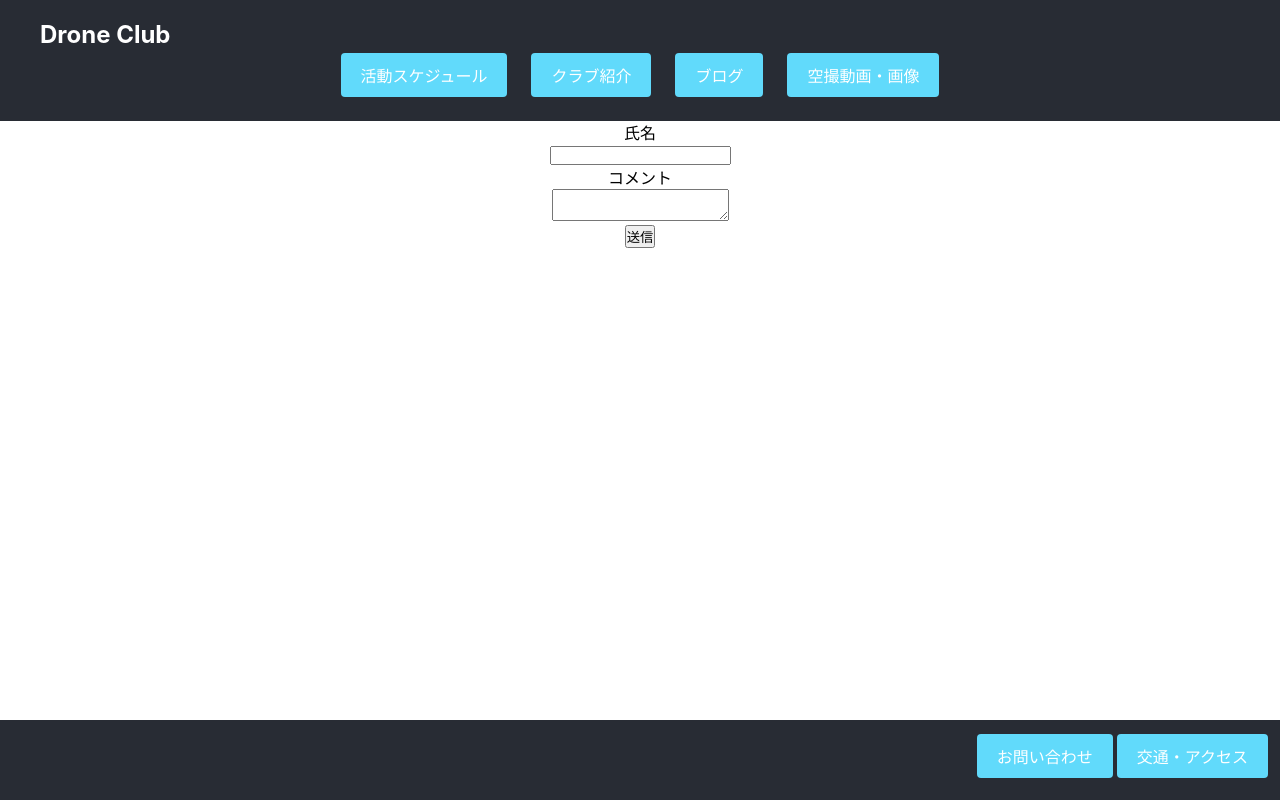
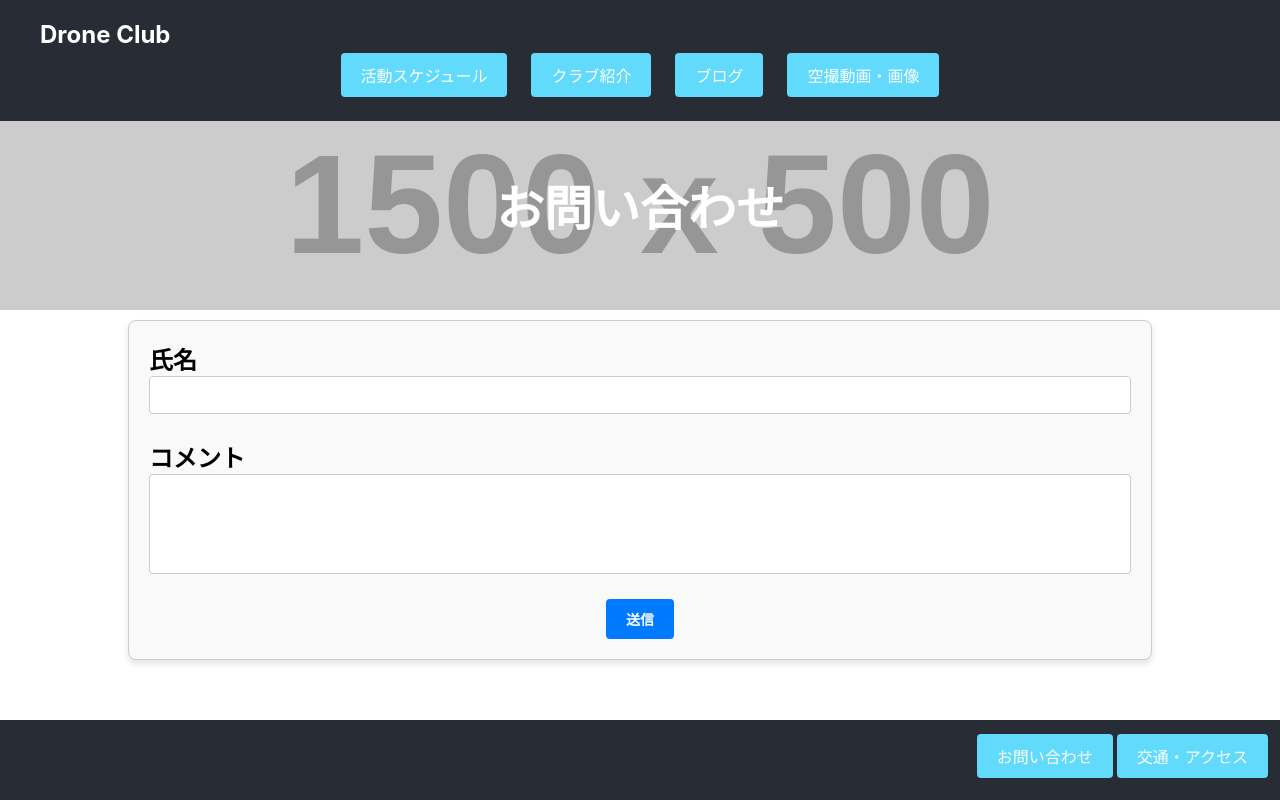
Before and after one commit to tsuyoshi12345/website, a React (Create React App) app in the folder frontend/react-project/: page /contact in a window 1280 px wide. Built offline with nearby package versions, Linux system fonts and the light colour scheme.

Commit message:
Contactページのレイアウトを再変更

```diff
--- /dev/null
+++ b/frontend/react-project/src/css/Contact.css
@@ -0,0 +1,70 @@
+/* フォーム全体のスタイル */
+.form-container {
+    width: 80%; /* 画面の80%の幅 */
+    margin: 10px auto auto ; /* 中央揃え */
+    padding: 20px;
+    border: 1px solid #ccc;
+    border-radius: 8px;
+    background-color: #f9f9f9;
+    box-shadow: 0 4px 6px rgba(0, 0, 0, 0.1);
+    box-sizing: border-box;
+  }
+
+  /* フォーム項目のスタイル */
+  .form-item {
+    display: flex;
+    flex-direction: column; /* 縦方向に配置 */
+    align-items: flex-start; /* 左揃え */
+    margin-bottom: 20px;
+  }
+
+  label p {
+    margin: 0 0 8px;
+    font-size: 14px;
+    font-weight: bold;
+    color: #333;
+  }
+
+  /* 入力欄のスタイル */
+  input[type="text"],
+  textarea {
+    width: 100%; /* 親要素に対して幅を取る */
+    max-width: 100%;
+    padding: 10px;
+    border: 1px solid #ccc;
+    border-radius: 4px;
+    font-size: 14px;
+    box-sizing: border-box;
+    background-color: #fff;
+  }
+
+  textarea {
+    height: 100px;
+    resize: none;
+  }
+
+  /* エラーメッセージのスタイル */
+  .error-message {
+    margin-top: 5px;
+    font-size: 12px;
+    color: red;
+  }
+
+  /* ボタンのスタイル */
+  .submit-button {
+    display: inline-block;
+    padding: 10px 20px;
+    background-color: #007bff;
+    color: white;
+    border: none;
+    border-radius: 4px;
+    font-size: 14px;
+    font-weight: bold;
+    cursor: pointer;
+    transition: background-color 0.3s ease;
+    align-self: flex-end; /* ボタンを右端に配置 */
+  }
+
+  .submit-button:hover {
+    background-color: #0056b3;
+  }
--- a/frontend/react-project/src/pages/contact.tsx
+++ b/frontend/react-project/src/pages/contact.tsx
@@ -4,6 +4,7 @@ import { useForm, SubmitHandler } from "react-hook-form";
 
 import { zodResolver } from "@hookform/resolvers/zod";
 import * as zod from "zod";
+import '../css/Contact.css';
 
 const schema = zod.object({
   name: zod.string().min(1, { message: "必須項目です" }),
@@ -70,22 +71,21 @@ const FormURL =
     // まだ送信が完了していない場合、フォームを表示する
     return (
       <>
-        <form onSubmit={handleSubmit(onSubmit)}>
+        <div className="hero">
+          <h1>お問い合わせ</h1>
+        </div>
+        <form onSubmit={handleSubmit(onSubmit)} className="form-container">
           <div className="form-item">
-            <label>
-              <p>氏名</p>
+              <h2>氏名</h2>
               <input type="text" {...register("name")} />
-            </label>
             <p className="error-message">{errors.name?.message}</p>
           </div>
           <div className="form-item">
-            <label>
-              <p>コメント</p>
+              <h2>コメント</h2>
               <textarea {...register("comment")} />
-            </label>
             <p className="error-message">{errors.comment?.message}</p>
           </div>
-          <button type="submit">送信</button>
+          <button type="submit" className="submit-button">送信</button>
         </form>
       </>
     );
```
